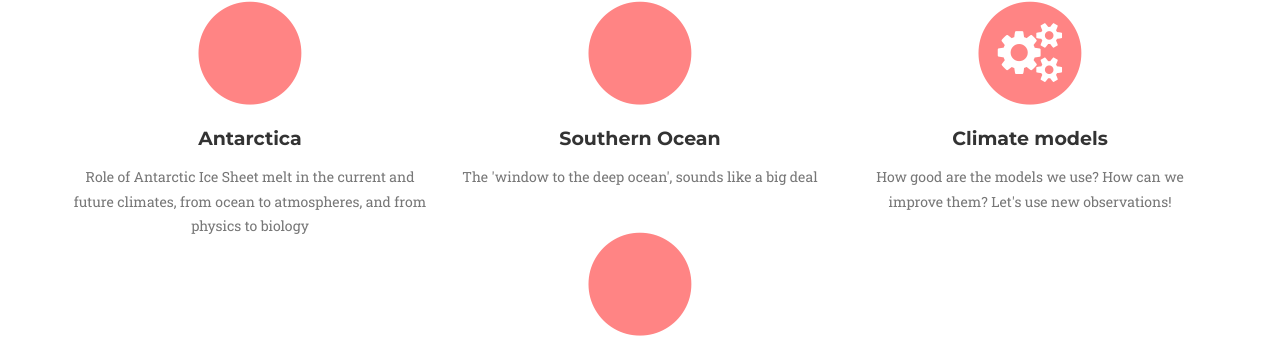
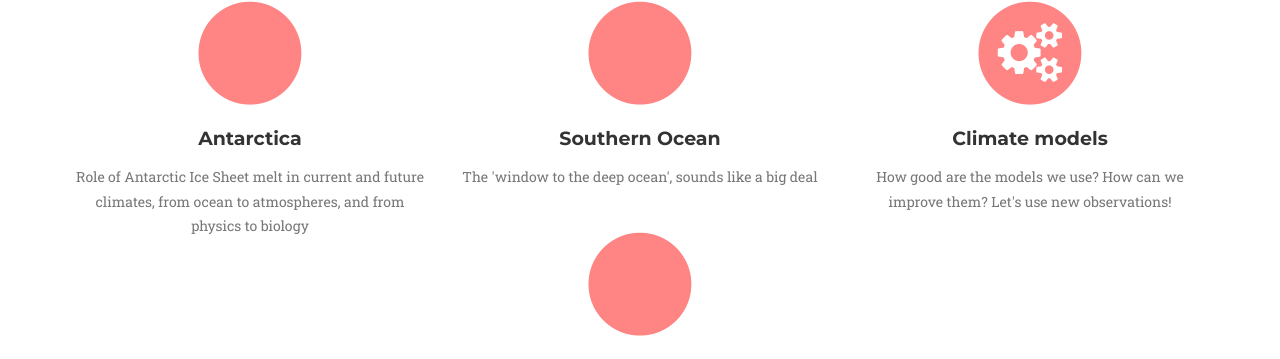
Before and after one commit to BenBronselaer/BenBronselaer.github.io, a Jekyll site: the page built from index.html, in a window 1280 px wide and 900 px high, scrolled down 978 px. Shown: the part 93-452 px from the top of the window. Built offline with Jekyll 4.4.1, drawn with Linux system fonts in a browser that asks for light colours; some web fonts are replaced.

Commit message:
Update research.html

```diff
--- a/_includes/research.html
+++ b/_includes/research.html
@@ -14,7 +14,7 @@
                         <i class="fa fa-snowflake-o fa-stack-1x fa-inverse"></i>
                     </span>
                     <h4 class="service-heading">Antarctica</h4>
-                    <p class="text-muted">Role of Antarctic Ice Sheet melt in the current and future climates, from ocean to atmospheres, and from physics to biology</p>
+                    <p class="text-muted">Role of Antarctic Ice Sheet melt in current and future climates, from ocean to atmospheres, and from physics to biology</p>
                 </div>
                 <div class="col-md-4">
                     <span class="fa-stack fa-4x">
```
